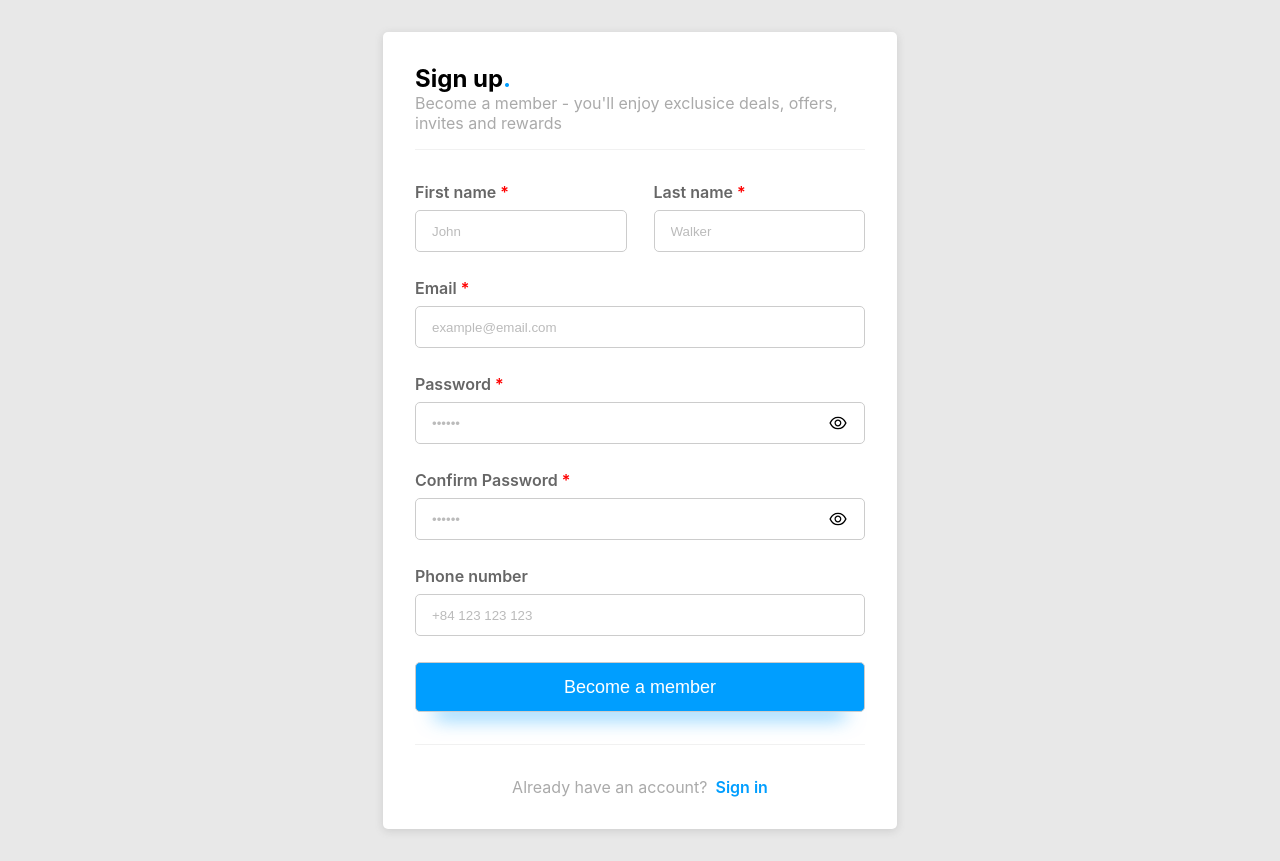
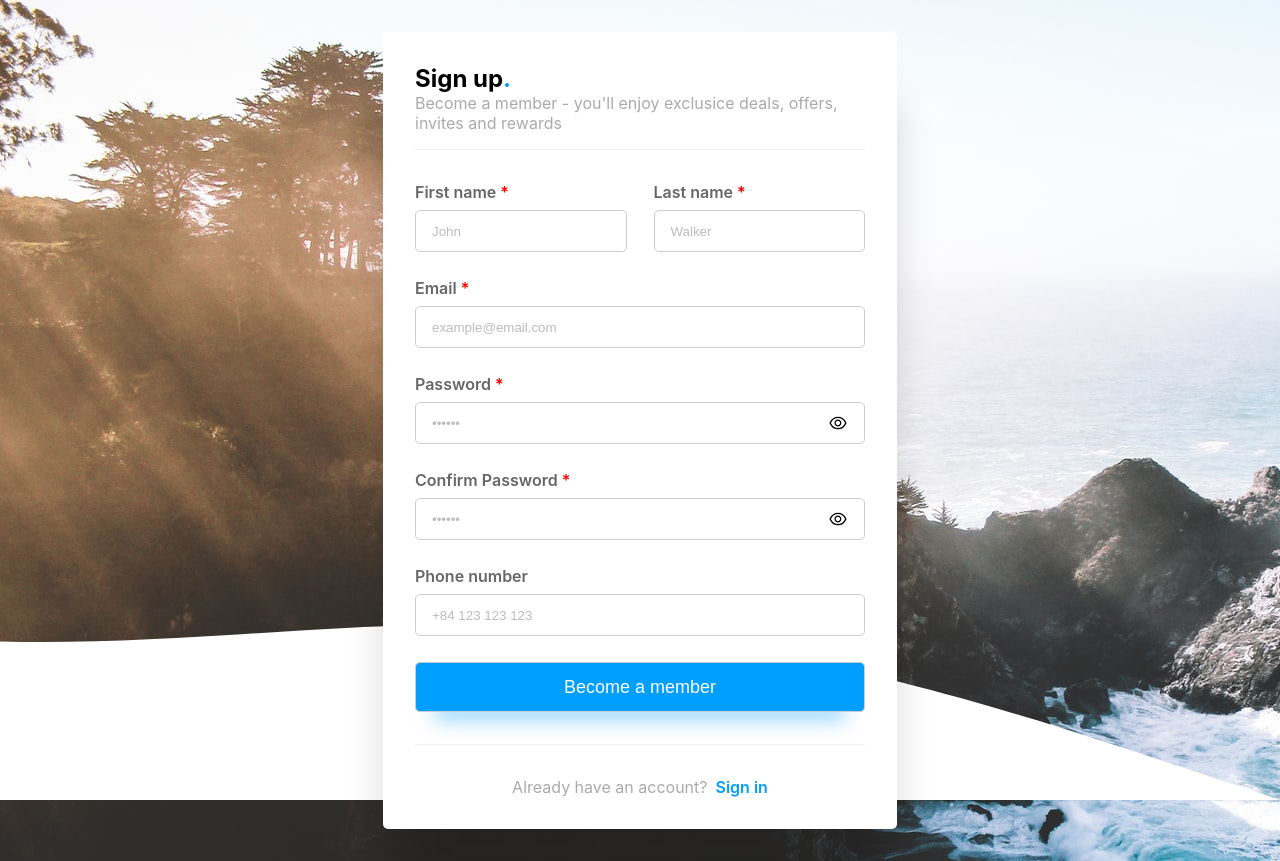
Before and after one commit to pum-khoa/authentication-ui, a React (Create React App) app: page /sign-up in a window 1280 px wide. Built offline with nearby package versions, Linux system fonts and the light colour scheme.

Commit message:
feat: add wave background

```diff
--- a/src/App.js
+++ b/src/App.js
@@ -3,6 +3,7 @@
 import Button from './components/Button/Button';
 import { useGlobalData } from './components/GlobalDataProvider/GlobalDataProvider';
 import Loader from './components/Loader/Loader';
+import Wave from './components/Wave/Wave';
 import SignUp from './pages/SignUp/SignUp';
 import { message } from './utils/message';
 
@@ -13,6 +14,7 @@
     <>
       <Loader isLoading={ContextData.isLoading} />
       <SignUp />
+      <Wave />
     </>
   );
 }
--- /dev/null
+++ b/src/components/Wave/Wave.css
@@ -0,0 +1,8 @@
+.wave {
+  display: inline-block;
+  position: absolute;
+  right: 0;
+  bottom: 0;
+  height: 100%;
+  z-index: -1;
+}
--- /dev/null
+++ b/src/components/Wave/Wave.js
@@ -0,0 +1,16 @@
+import React from 'react';
+import './Wave.css';
+
+const Wave = () => {
+  return (
+    <svg xmlns="http://www.w3.org/2000/svg" viewBox="0 0 1440 320" className='wave'>
+      <path
+        fill="#fff"
+        fill-opacity="1"
+        d="M0,288L48,272C96,256,192,224,288,197.3C384,171,480,149,576,165.3C672,181,768,235,864,250.7C960,267,1056,245,1152,250.7C1248,256,1344,288,1392,304L1440,320L1440,320L1392,320C1344,320,1248,320,1152,320C1056,320,960,320,864,320C768,320,672,320,576,320C480,320,384,320,288,320C192,320,96,320,48,320L0,320Z"
+      ></path>
+    </svg>
+  );
+};
+
+export default Wave;
--- a/src/index.css
+++ b/src/index.css
@@ -6,7 +6,7 @@
   -webkit-font-smoothing: antialiased;
   -moz-osx-font-smoothing: grayscale;
   box-sizing: border-box;
-  background-color: #E8E8E8;
+  background-image: url(./assets/images/background.jpg);
 }
 
 code {
--- a/src/pages/SignUp/SignUp.css
+++ b/src/pages/SignUp/SignUp.css
@@ -5,7 +5,7 @@
   padding: 2rem;
   border: none;
   border-radius: 5px;
-  box-shadow: rgba(99, 99, 99, 0.2) 0px 2px 8px 0px;
+  box-shadow: rgba(0, 0, 0, 0.2) 0px 60px 40px -7px;
 
   margin: 2rem auto;
   background-color: white;
@@ -52,7 +52,6 @@
   border-bottom: 1px solid #f1f1f1;
 }
 
-
 .sign-fullname {
   display: flex;
   justify-content: space-between;
```
Also changed, not shown: src/assets/images/background.jpg (added).
